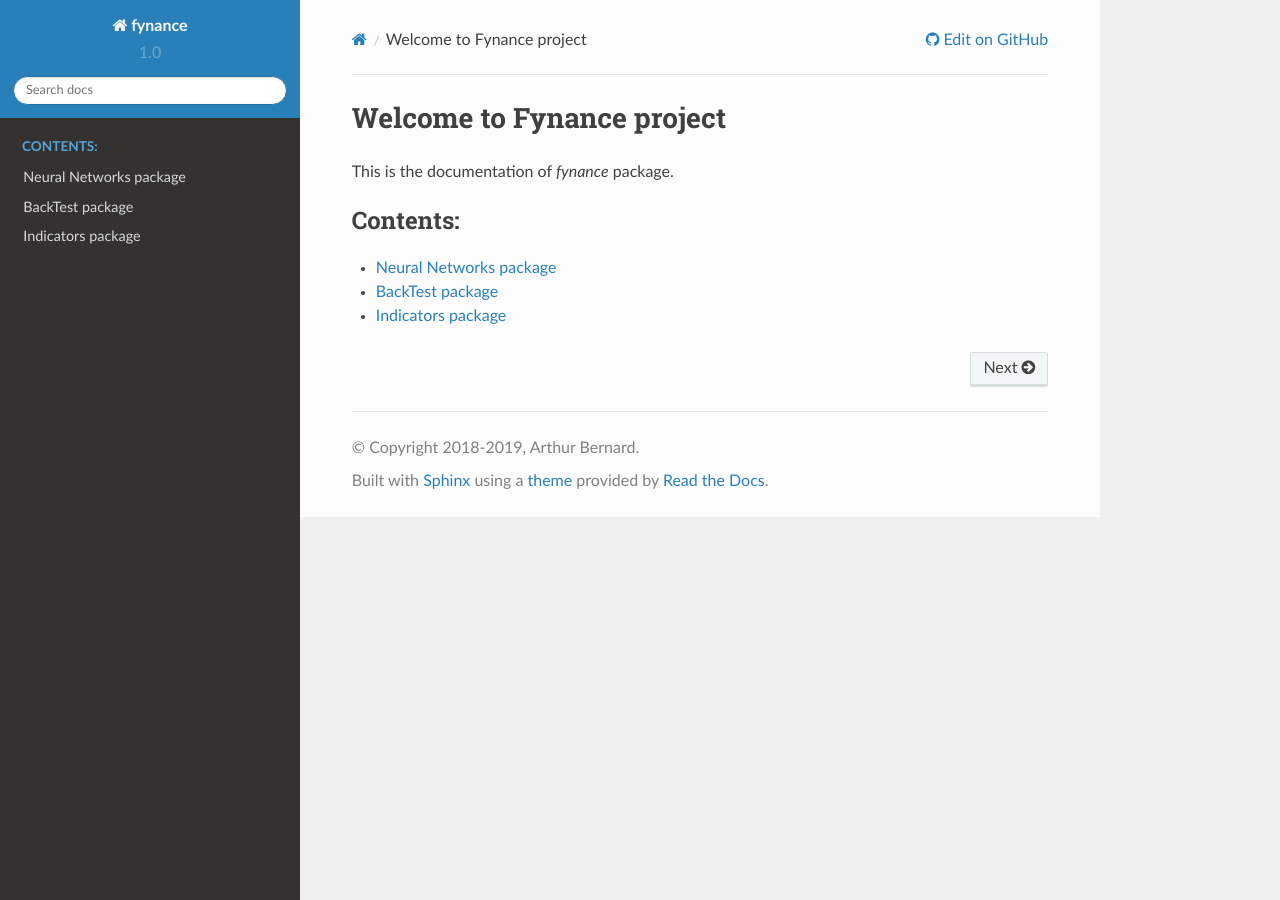
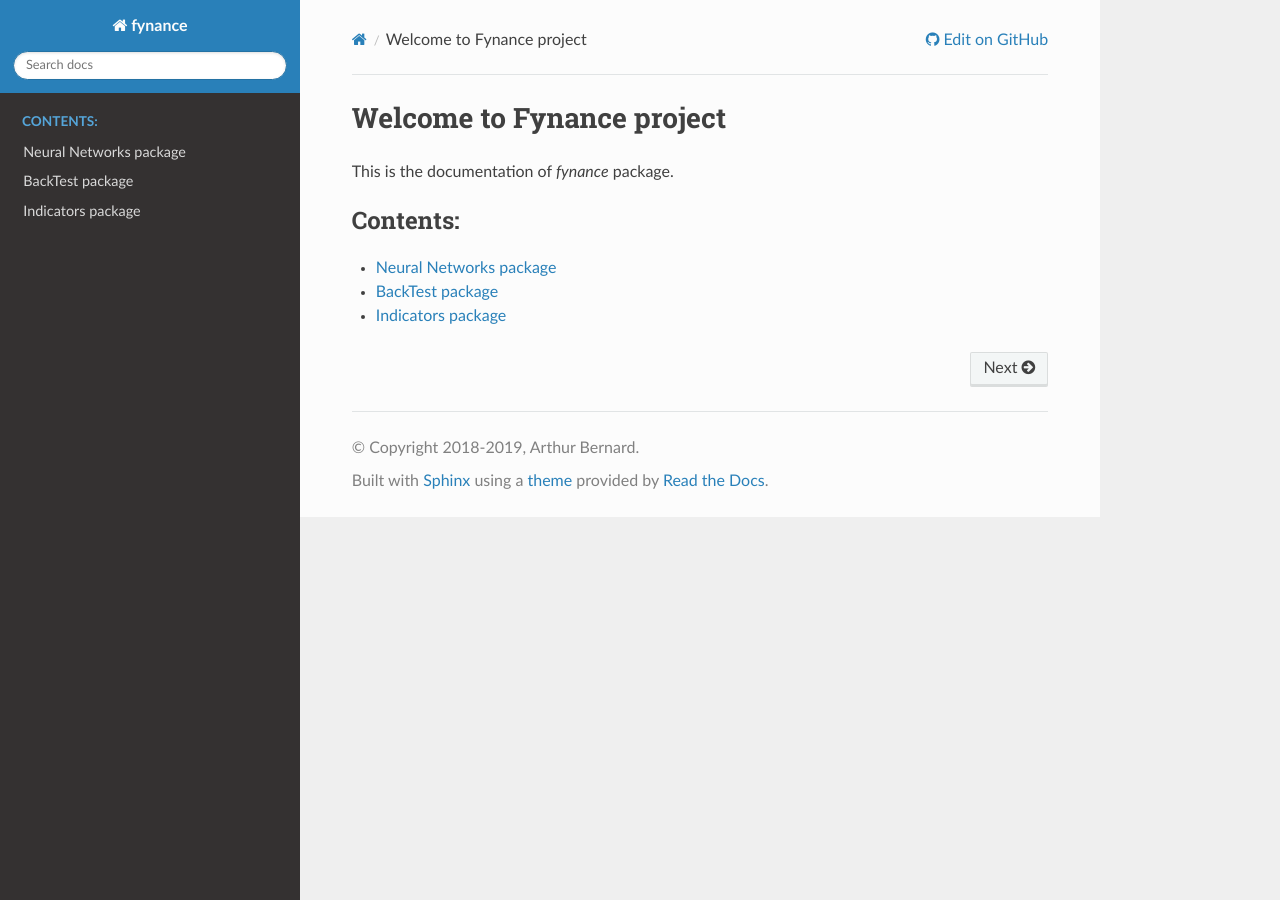
Before and after one commit to ArthurBernard/Fynance, a Sphinx documentation site: the page built from doc/source/index.rst, in a window 1280 px wide. Built offline with Sphinx 7.4.7 and the Read the Docs theme 2.0.0, drawn with Linux system fonts in a browser that asks for light colours; the version number could not be read and is left out.

```diff
--- a/doc/source/conf.py
+++ b/doc/source/conf.py
@@ -20,24 +20,31 @@ extensions = [
 project = 'fynance'
 copyright = '2018-2019, Arthur Bernard'
 author = 'Arthur Bernard'
-version = "1.0"
-release = "1.0.4"
+
+import fynance as fy
+
+version = fy.__version__
+release = fy.__version__
+
 templates_path = ['_templates']
 source_suffix = '.rst'
 master_doc = 'index'
 pygments_style = 'sphinx'
+
+add_function_parentheses = False
+
 html_theme = 'sphinx_rtd_theme'
 html_theme_option = {
 	'display_version': True,
     'prev_next_buttons_location': 'both',
     'style_external_links': True,
     'vcs_pageview_mode' : '',
-    'style_nav_header_background': 'black',
+    'style_nav_header_background': 'white',
     # Toc options
     'collapse_navigation': False,
     'sticky_navigation': True,
     'navigation_depth': 4,
-    'includehidden': False,
+    'includehidden': True,
     'titles_only': False,
     'github_url': 'https://github.com/ArthurBernard/Fynance',
 }
```
